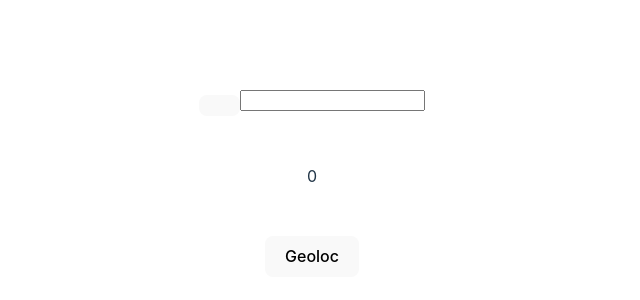
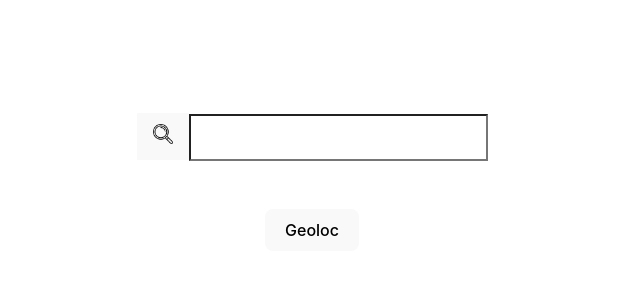
Before and after one commit to luc-hostein/ReactTP, a React (Vite) app in the folder vite-project/: page / in a window 1280 px wide. Shown: the part 218-518 px from the top of the page, without its empty margins (328-968 px from the left). Built offline with nearby package versions, Linux system fonts and the light colour scheme.

Commit message:
Minim de css
Un peu de style

```diff
--- a/vite-project/src/App.jsx
+++ b/vite-project/src/App.jsx
@@ -22,14 +22,20 @@ function GetWeatherIcon(props){
 function ShowCityData(props){
   if(props.cityToSearch == "waiting"){
     console.log("Wait for sheacrh");
-    return <div>Waiting for server</div>;
+    return <div><p style={{color:"black"}}>Waiting for server</p></div>;
   }
 
   if(props.cityToSearch == "error"){
-    return <div>Unable to access server</div>
+    return <div><p style={{color:"black"}}>Unable to access server</p></div>
   }
 
-  return (<div>{props.cityToSearch}  {props.temp}<GetWeatherIcon weather={props.weather}/><br/>{props.weather}</div>);
+  if(props.cityToSearch) return (<div>
+                                  <p style={{color:"black"}}>{props.cityToSearch}</p>
+                                    <hr/><p style={{color:"black"}}>{props.temp}<GetWeatherIcon weather={props.weather}/></p>
+                                    <p style={{color:"black"}}>{props.weather}</p>
+                                  </div>);
+
+  return "";
 }
 
 
@@ -85,9 +91,14 @@ function App() {
   return (
     <>
       <div>
-        <form onSubmit={onSubmitHandler}><button type="submit"></button><input type='text' id='city'></input></form><br/>
-        <div><ShowCityData cityToSearch={cityToSearch} weather={weather} temp={temp}/></div><br/>
-        <br/><button onClick={fetchLocalisation}>Geoloc</button>
+        <form onSubmit={onSubmitHandler}>
+          <button type="submit" className="submit">
+            <img src="../img/loupe.png" width='20' height='20'></img>
+          </button>
+          <input type='text' id='city' className="input">
+          </input></form><br/>
+        <div><ShowCityData cityToSearch={cityToSearch} weather={weather} temp={temp}/></div>
+        <br/><button onClick={fetchLocalisation} style={{color:"black"}}>Geoloc</button>
       </div>
     </>
   )
--- a/vite-project/src/index.css
+++ b/vite-project/src/index.css
@@ -5,7 +5,7 @@
 
   color-scheme: light dark;
   color: rgba(255, 255, 255, 0.87);
-  background-color: #242424;
+  background-color: #cbc9c9;
 
   font-synthesis: none;
   text-rendering: optimizeLegibility;
@@ -43,7 +43,7 @@ button {
   font-size: 1em;
   font-weight: 500;
   font-family: inherit;
-  background-color: #1a1a1a;
+  background-color: #d6d3d3;
   cursor: pointer;
   transition: border-color 0.25s;
 }
@@ -67,3 +67,11 @@ button:focus-visible {
     background-color: #f9f9f9;
   }
 }
+
+.input,
+.submit {
+    display: inline-block;
+    padding: 10px 15px;
+    font-size: 20px;
+    border-radius: 0;
+}
```
Also changed, not shown: vite-project/img/loupe.png (added), 1 other file (tests, documents, lock files or other folders).
